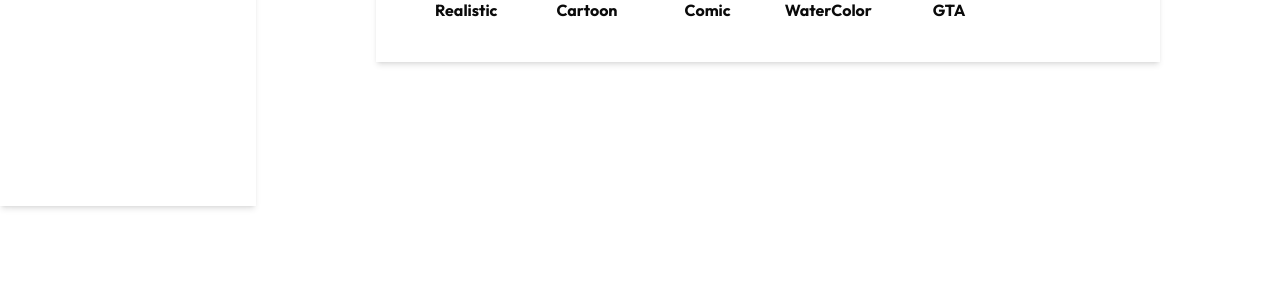
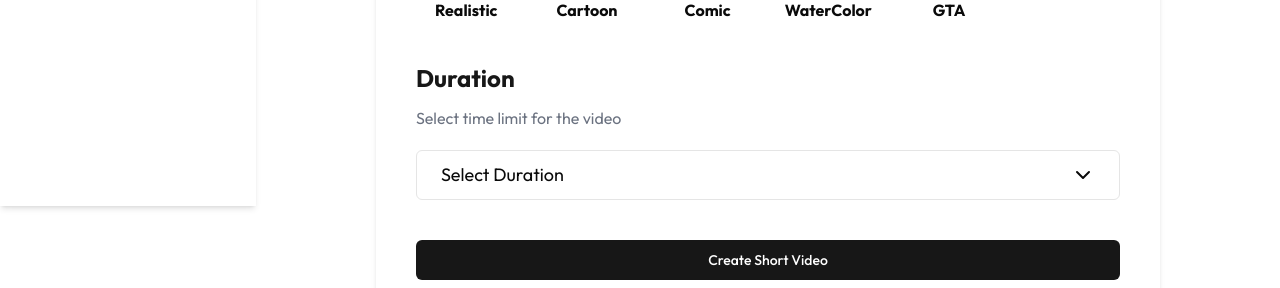
Before and after one commit to devansharyan123/Video-Generator, a Next.js app in the folder ai-short-video-generator/: page /dashboard/create-new in a window 1280 px wide. Shown: the part 664-952 px from the top of the page. Before the commit the page ends 800 px from the top, so only its background shows below. Built offline with nearby package versions, Linux system fonts and the light colour scheme; no server answers.

Commit message:
complete dashboard created

```diff
--- /dev/null
+++ b/ai-short-video-generator/app/dashboard/create-new/components/SelectDuration.jsx
@@ -0,0 +1,37 @@
+import React,{useState} from 'react'
+import {
+    Select,
+    SelectContent,
+    SelectItem,
+    SelectTrigger,
+    SelectValue,
+  } from "../../../../@/components/ui/select";
+
+function SelectDuration({onUserSelect}) {
+    const [selectedOption,setSelectedOption] = useState("");
+  return (
+    <div>
+    <h2 className="font-bold text-2xl text-primary mt-10">Duration</h2>
+    <p className="text-gray-500 pt-3 pb-3">Select time limit for the video</p>
+    <Select  onValueChange = {(value) => {
+      setSelectedOption(value)
+      value != 'Custom Prompt'&&onUserSelect('Duration' , value )}}>
+      <SelectTrigger className="w-full p-6 mt-2 text-lg">
+        <SelectValue placeholder="Select Duration" />
+      </SelectTrigger>
+
+      <SelectContent >
+
+          <SelectItem  value='30 Seconds'>
+            <div className="pt-1 bg-white text-lg px-10 ">30 Seconds</div>
+          </SelectItem>
+          <SelectItem  value='60 Seconds'>
+          <div className="pt-1 bg-white text-lg px-10 ">60 Seconds</div>
+          </SelectItem>
+      </SelectContent>
+    </Select>
+    </div>
+  )
+}
+
+export default SelectDuration
--- a/ai-short-video-generator/app/dashboard/create-new/components/SelectStyle.jsx
+++ b/ai-short-video-generator/app/dashboard/create-new/components/SelectStyle.jsx
@@ -38,7 +38,7 @@ function SelectStyle({onUserSelect}) {
             {options.map((item,index) => (
                 <div key={index} className={`flex flex-col items-center  hover:scale-110 transition-all cursor-pointer rounded-xl
                 ${selectedOption == item.name&&'border-4 border-primary'}`}>
-                    <Image src={item.image} height={100} width={100} className=" h-48 w-full object-cover rounded-lg "
+                    <Image src={item.image} height={100} width={100} alt='image styles' className=" h-48 w-full object-cover rounded-lg "
                     onClick={() =>{setSelectedOption(item.name)
                         onUserSelect('imageStyle', item.name)
                     }} />
--- a/ai-short-video-generator/app/dashboard/create-new/page.jsx
+++ b/ai-short-video-generator/app/dashboard/create-new/page.jsx
@@ -2,12 +2,19 @@
 import React, { useState } from 'react'
 import SelectTopic from './components/SelectTopic'
 import SelectStyle from './components/SelectStyle'
+import SelectDuration from './components/SelectDuration'
+import { Button } from '../../../components/ui/button'
 function CreateNew() {
 
   const [formData, setFormData] = useState([])
   const onHandleInputChange=(fieldName,fieldValue) => {
        console.log(fieldName,fieldValue)
+       setFormData(prev =>({
+        ...prev,
+        [fieldName]:fieldValue
+       }))
   }
+
   return (
     <div className='md:px-20'>
       <h2 className='font-bold text-4xl text-center text-primary'>Create New</h2>
@@ -17,8 +24,9 @@ function CreateNew() {
         {/*Select Style*/}
         <SelectStyle onUserSelect={onHandleInputChange} />
         {/* Duration */}
-
+         <SelectDuration onUserSelect={onHandleInputChange} />
         {/* Create Button */}
+        <Button className='mt-10 w-full bg-primary text-white p-4 rounded-md'>Create Short Video</Button>
       </div>
     </div>
   )
```
Also changed, not shown: ai-short-video-generator/app/dashboard/create-new/components/Duration.jsx (deleted).
